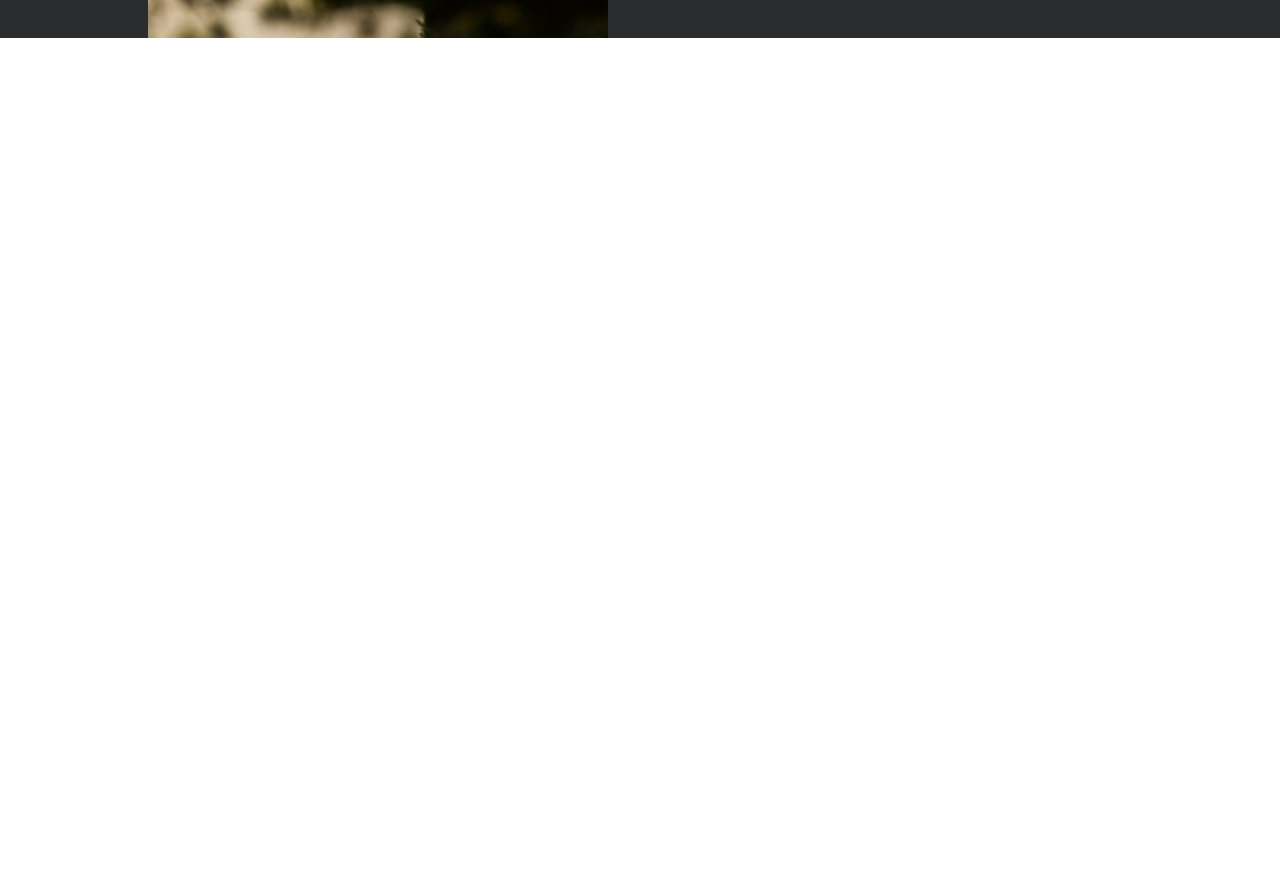
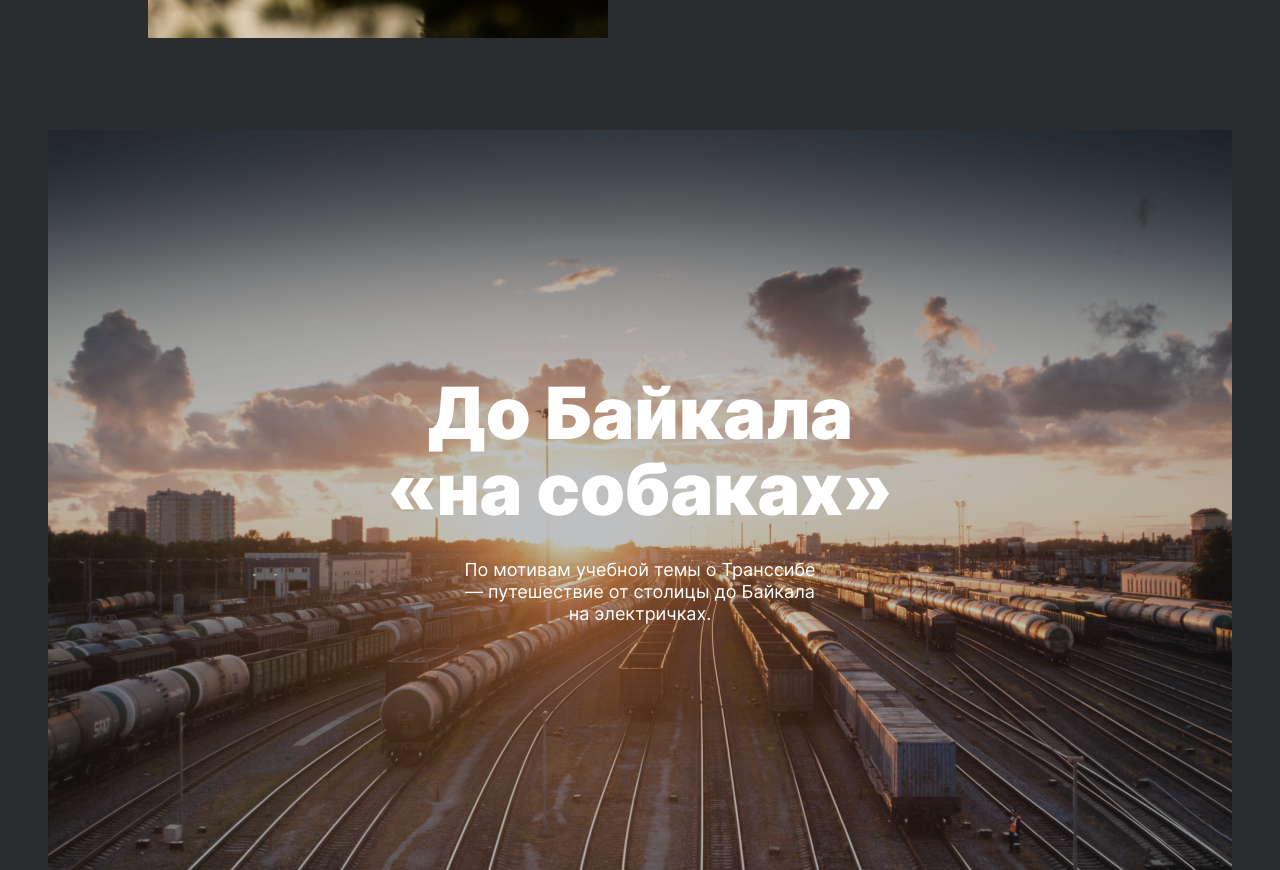
Before and after one commit to totfront/somewhere-travel, a React (Create React App) app: page / in a window 1280 px wide. Shown: the part 5229-6099 px from the top of the page. Before the commit the page ends 5359 px from the top, so only its background shows below. Built offline with nearby package versions, Linux system fonts and the light colour scheme.

Commit message:
Feat: finished 'cover' section

```diff
--- a/src/components/App/App.js
+++ b/src/components/App/App.js
@@ -4,6 +4,7 @@ import Lead from "../Lead/Lead";
 import Place from "../Place/Place";
 import PhotoGrid from "../PhotoGrid/PhotoGrid";
 import Intro from "../Intro/Intro";
+import Cover from "../Cover/Cover";
 
 function App() {
   return (
@@ -12,6 +13,7 @@ function App() {
       <Lead />
       <Intro />
       <Place />
+      <Cover />
     </div>
   );
 }
--- /dev/null
+++ b/src/components/Cover/Cover.js
@@ -0,0 +1,16 @@
+import coverPhoto from "../../images/coverPhoto.png";
+import styles from "./Cover.module.css";
+
+function Cover() {
+  return (
+    <section className={styles.wrapper}>
+      <h2 className={styles.title}>До Байкала «на собаках»</h2>
+      <h3 className={styles.subtitle}>
+        По мотивам учебной темы о Транссибе — путешествие от столицы до Байкала
+        на электричках.
+      </h3>
+    </section>
+  );
+}
+
+export default Cover;
--- /dev/null
+++ b/src/components/Cover/Cover.module.css
@@ -0,0 +1,68 @@
+.wrapper {
+    background-image: url("../../images/coverOverlay.svg"), url("../../images/coverPhoto.png");
+    background-repeat: no-repeat;
+    background-size: cover;
+    min-height: 200px;
+    width: 100%;
+}
+
+.title {
+    max-width: 238px;
+    margin: auto;
+    padding-top: 33px;
+    color: white;
+    text-align: center;
+    font-family: "InterBlack";
+    font-size: 32px;
+    line-height: 35px;
+}
+
+.subtitle {
+    margin: 16px auto 0 auto;
+    min-width: 238px;
+    color: white;
+    text-align:center;
+    font-family: "InterRegular";
+    font-size: 14px;
+    line-height: 16px;
+    font-weight: normal;
+}
+
+@media (min-width: 768px) {
+    .wrapper {
+        min-height: 480px;
+    }
+    .title {
+        max-width: 560px;
+        padding-top: 115px;
+        font-size: 72px;
+        line-height: 76px;
+    }
+
+    .subtitle {
+        margin-top: 32px;
+        max-width: 360px;
+        font-size: 18px;
+        line-height: 22px;
+    }
+}
+
+@media (min-width: 1024px) {
+    .wrapper {
+        min-height: 640px;
+    }
+    .title {
+        padding-top: 195px;
+    }
+}
+
+@media (min-width: 1280px) {
+    .wrapper {
+        margin: auto;
+        min-height: 740px;
+        max-width: 1184px;
+    }
+    .title {
+        padding-top: 245px;
+    }
+}
```
Also changed, not shown: src/components/PhotoGrid/PhotoGrid.js (+12 -13 lines), src/images/coverOverlay.svg (added), src/images/coverPhoto.png (added).
